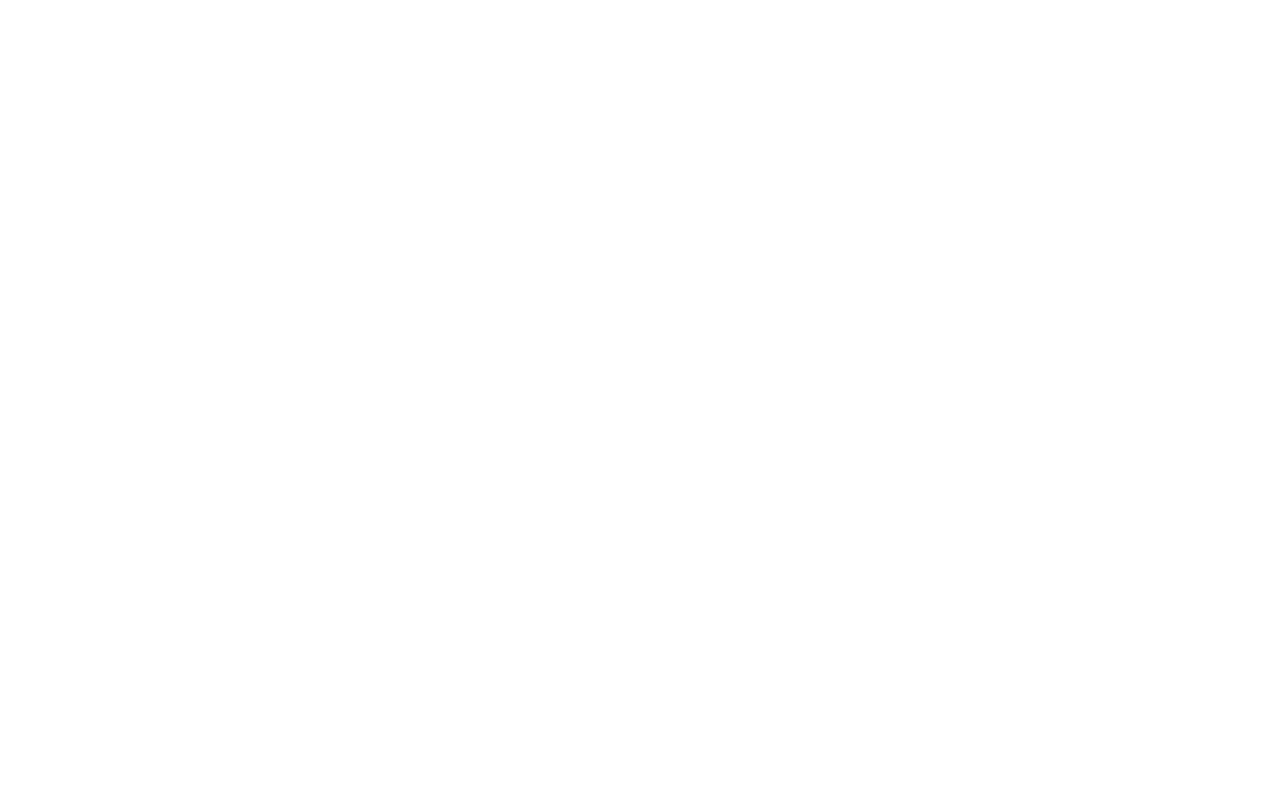
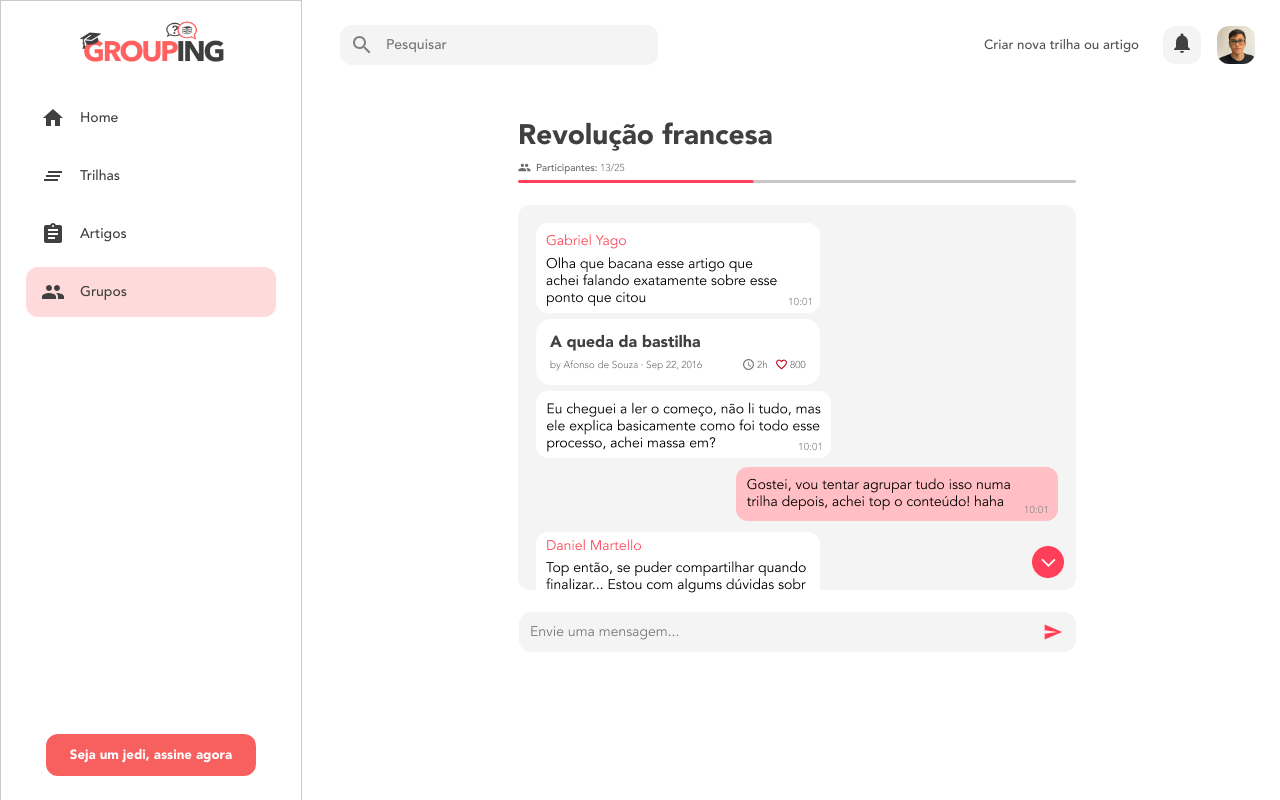
Before and after one commit to ronaldscruz/grouping, a React (Create React App) app: page /groups/1 in a window 1280 px wide. Built offline with nearby package versions, Linux system fonts and the light colour scheme.

Commit message:
Chat demo added

```diff
--- /dev/null
+++ b/src/pages/GroupChat/index.jsx
@@ -0,0 +1,23 @@
+import React from "react";
+import "./styles.css";
+
+import AuthenticatedTopBar from "../../components/AuthenticatedTopBar";
+import Sidebar from "../../components/Sidebar";
+
+import groupChat from "../../assets/group-chat.png";
+
+function GroupChat() {
+  return (
+    <div className="groups-wrapper">
+      <Sidebar />
+      <div className="__consider-sidebar">
+        <AuthenticatedTopBar />
+        <div className="chat-demo-wrapper">
+          <img src={groupChat} alt="Demonstração de chat" />
+        </div>
+      </div>
+    </div>
+  );
+}
+
+export default GroupChat;
--- /dev/null
+++ b/src/pages/GroupChat/styles.css
@@ -0,0 +1,4 @@
+.chat-demo-wrapper {
+  display: flex;
+  justify-content: center;
+}
--- a/src/routes.jsx
+++ b/src/routes.jsx
@@ -4,6 +4,7 @@
 import Home from "./pages/Home";
 import Dashboard from "./pages/Dashboard";
 import Groups from "./pages/Groups";
+import GroupChat from "./pages/GroupChat";
 
 export default function Routes() {
   return (
@@ -12,6 +13,7 @@
         <Route exact path="/" component={Home} />
         <Route exact path="/dashboard" component={Dashboard} />
         <Route exact path="/groups" component={Groups} />
+        <Route exact path="/groups/:id" component={GroupChat} />
       </Switch>
     </Router>
   );
```
Also changed, not shown: src/assets/group-chat.png (added).
